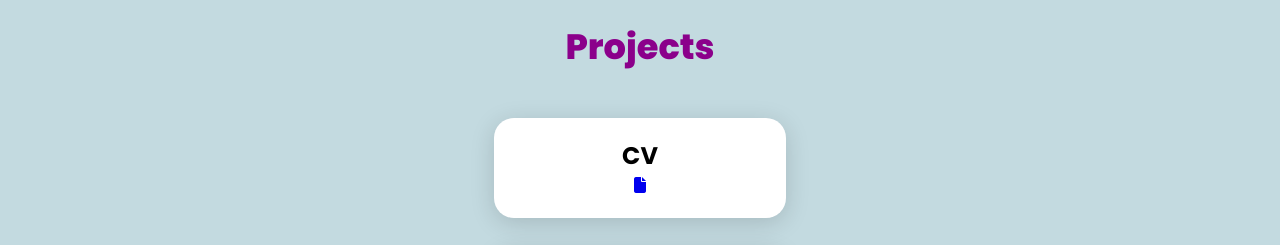
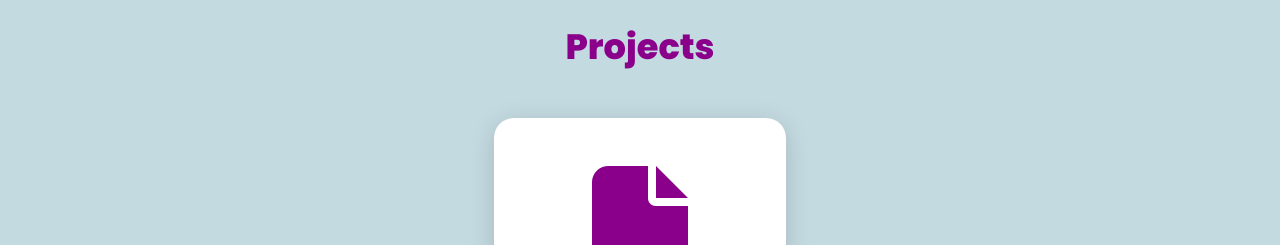
Before and after one commit to Fatoom22/Fatoom.com, a plain HTML site: page index.html in a window 1280 px wide. Shown: the part 1549-1794 px from the top of the page. Drawn offline with Linux system fonts and the light colour scheme.

Commit message:
Update index.html

```diff
--- a/index.html
+++ b/index.html
@@ -65,11 +65,11 @@
       <div class="content">
        <div class="card">
         <div class="icon">
-
+            <i class="fa-solid fa-file"></i>
         </div>
         <div class="info">
         <h2>CV</h2>
-            <a href="https://violet-sheena-27.tiiny.site/"> <i class="fa-solid fa-file"></i></a>
+            <a href="https://violet-sheena-27.tiiny.site/"></a>
         </div>
        </div>
       </div>
@@ -79,8 +79,9 @@
            <i class="fa-brands fa-github"></i>
         </div>
         <div class="info">
-        <h2>GetHub projects</h2>
+        <h2>GetHub projects
            <a href="https://github.com/Fatoom22"></a>
+        </h2>
         </div>
        </div>
       </div>
```
